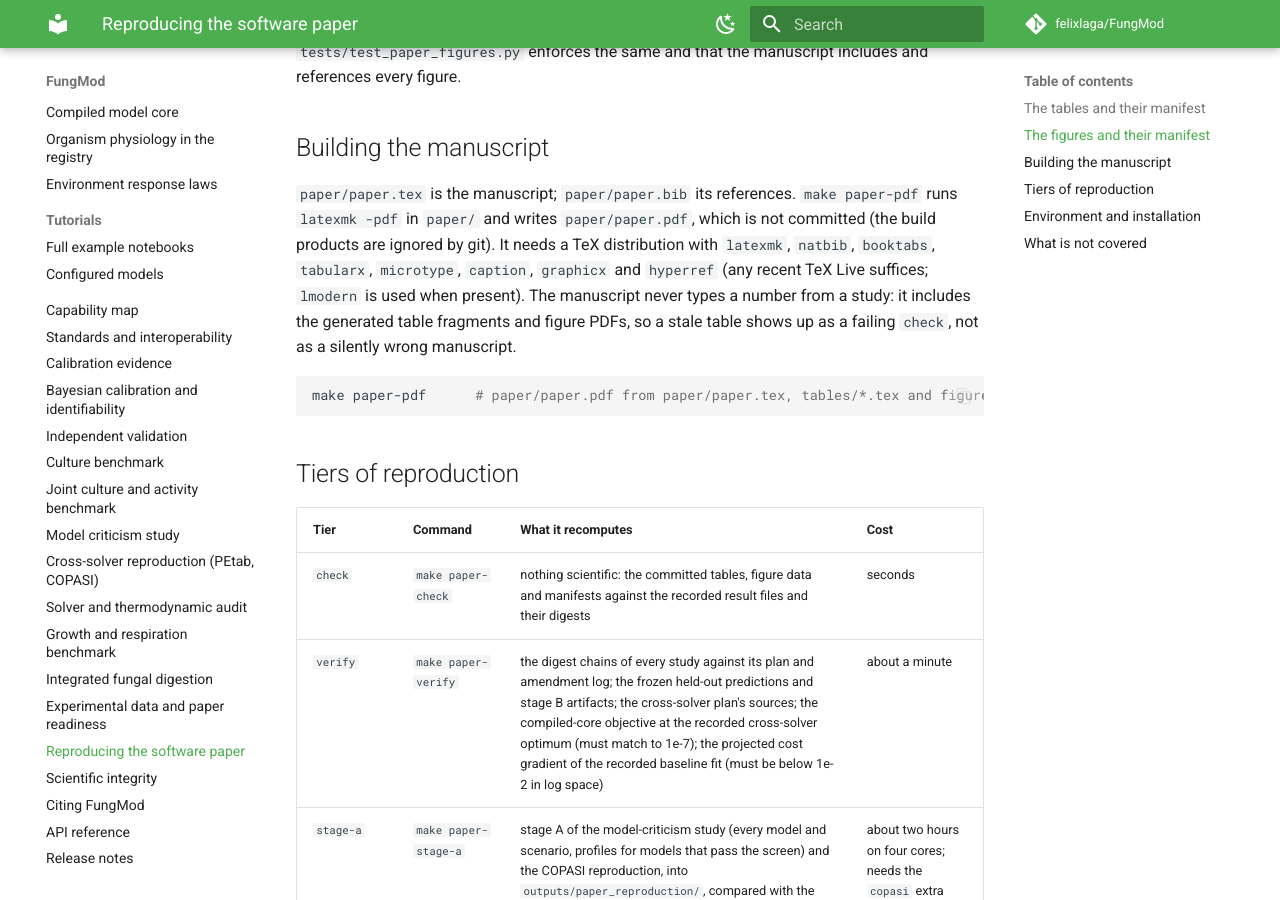
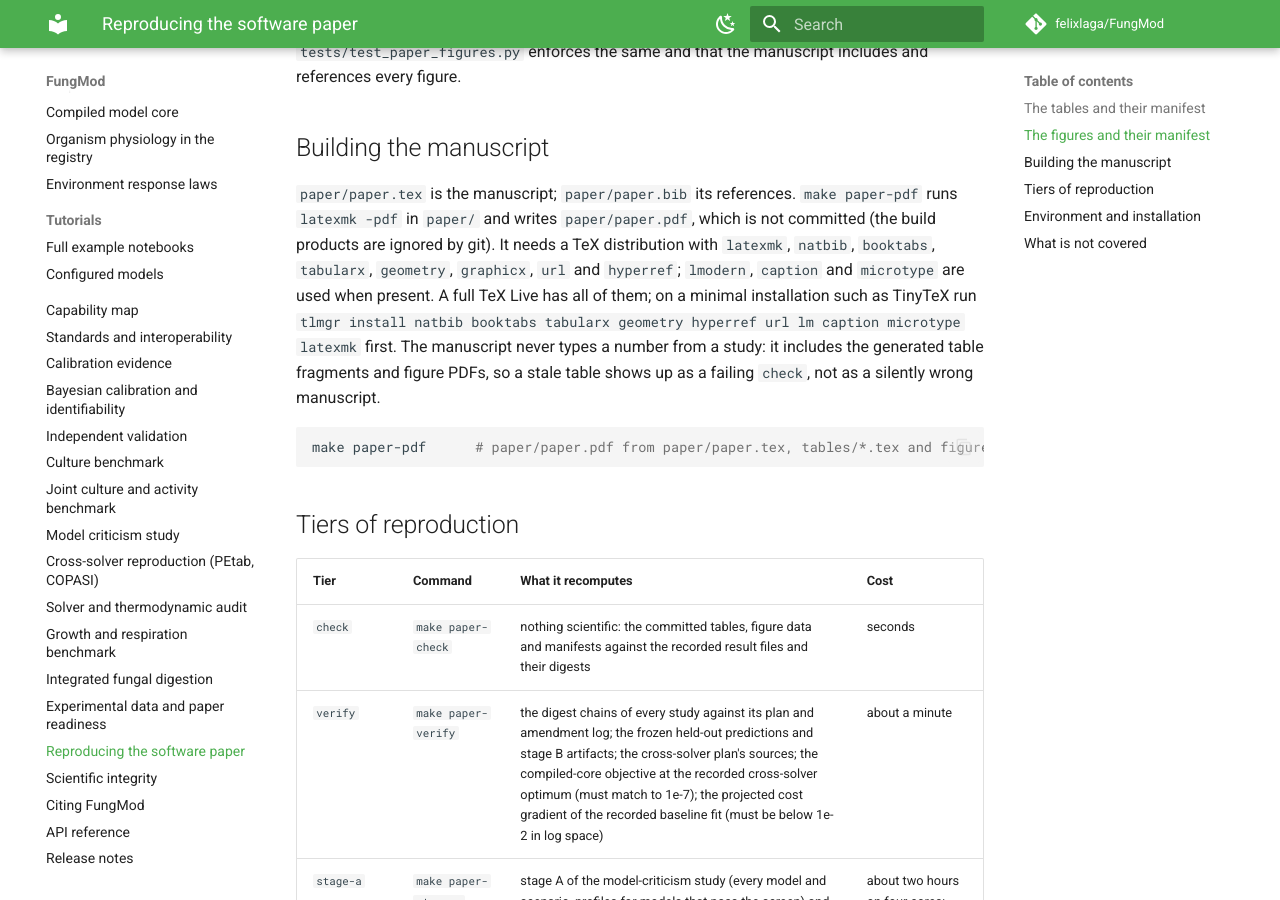
Before and after one commit to felixlaga/FungMod, an MkDocs documentation site: the page built from docs/reproducing-the-paper.md, in a window 1280 px wide and 900 px high, scrolled down 1038 px. Built offline with MkDocs 1.6.1 and Material for MkDocs 9.7.7, drawn with Linux system fonts in a browser that asks for light colours; comment, search, counter and statistics services are not loaded.

Commit message:
Build the manuscript without the cosmetic caption and microtype packages
A minimal TeX installation (TinyTeX) stopped on a missing caption.sty.
The manuscript now loads caption and microtype only when they are
present, like lmodern; the reproduction page lists the packages the
build needs, the ones it uses when present, and the tlmgr command for a
minimal installation.

Co-Authored-By: Claude Fable 5.1 <noreply@anthropic.com>
Claude-Session: https://claude.ai/code/session_01TpBn2xNGUS2L4KqXtVzMXU

```diff
--- a/docs/reproducing-the-paper.md
+++ b/docs/reproducing-the-paper.md
@@ -52,8 +52,11 @@ includes and references every figure.
 `make paper-pdf` runs `latexmk -pdf` in `paper/` and writes
 `paper/paper.pdf`, which is not committed (the build products are ignored by
 git). It needs a TeX distribution with `latexmk`, `natbib`, `booktabs`,
-`tabularx`, `microtype`, `caption`, `graphicx` and `hyperref` (any recent
-TeX Live suffices; `lmodern` is used when present). The manuscript never
+`tabularx`, `geometry`, `graphicx`, `url` and `hyperref`; `lmodern`,
+`caption` and `microtype` are used when present. A full TeX Live has all of
+them; on a minimal installation such as TinyTeX run
+`tlmgr install natbib booktabs tabularx geometry hyperref url lm caption microtype latexmk`
+first. The manuscript never
 types a number from a study: it includes the generated table fragments and
 figure PDFs, so a stale table shows up as a failing `check`, not as a
 silently wrong manuscript.
```
Also changed, not shown: 1 other file.
